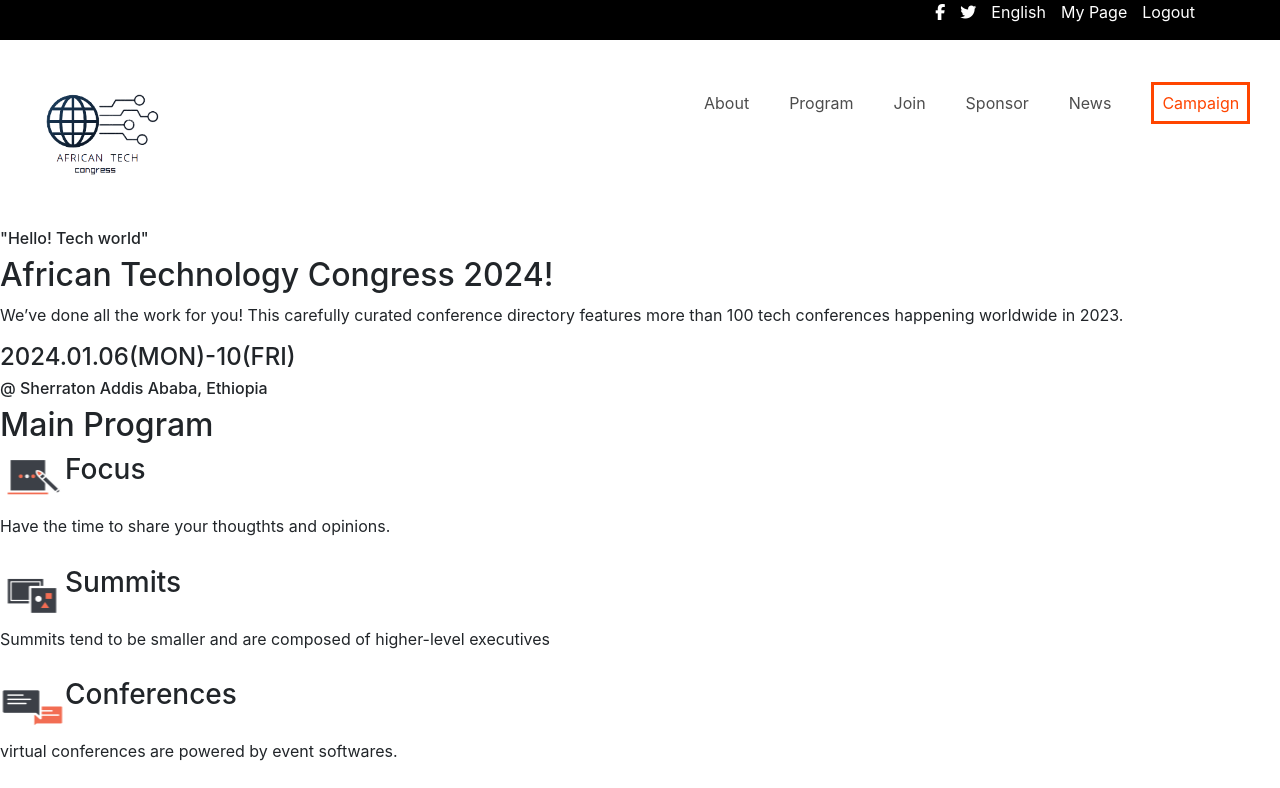
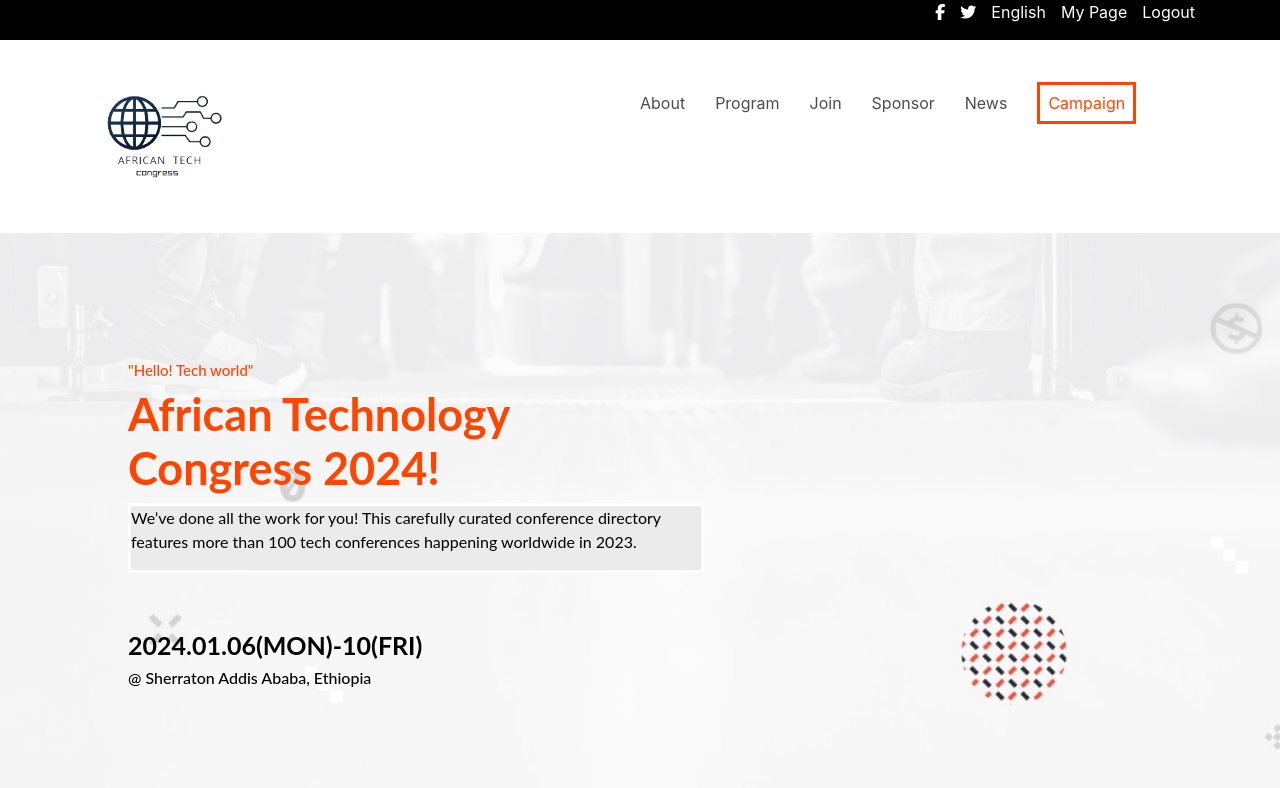
Before and after one commit to Zel-hub7/Capstone-project1, a website: page index.html in a window 1280 px wide. Shown: the top 788 px of the page. Drawn offline with nearby package versions, Linux system fonts and the light colour scheme; a web font is replaced by a local one.

Commit message:
Modify style file

```diff
--- a/style.css
+++ b/style.css
@@ -23,7 +23,6 @@
     background-repeat: no-repeat;
     background-size: 100%;
     background-size: cover;
-
   }
 
   .main-nav {
@@ -40,18 +39,17 @@
     height: 90vh;
   }
   .middle {
-    font-family: 'Lato', sans-serif;
+    font-family: "Lato", sans-serif;
     font-size: 40px;
     font-weight: bolder;
     color: orangered;
-
   }
   .top {
-    font-family: 'Lato', sans-serif;
+    font-family: "Lato", sans-serif;
     color: orangered;
   }
   .main-text {
-    font-family: 'Lato', sans-serif;
+    font-family: "Lato", sans-serif;
     display: flex;
     flex-direction: column;
     margin-left: 5%;
@@ -93,7 +91,7 @@
     gap: 0.5em;
   }
   .card-box p {
-    font-family: 'Lato',sans-serif;
+    font-family: "Lato", sans-serif;
     font-size: 1rem;
     color: white;
   }
@@ -121,7 +119,6 @@
     background-repeat: no-repeat;
     background-size: 100%;
     background-size: cover;
-
   }
   .join {
     display: flex;
@@ -152,7 +149,6 @@
     background-color: white;
     margin-top: 15%;
     padding-top: 10%;
-
   }
   .about-child {
     width: 70%;
@@ -165,7 +161,6 @@
     border: solid grey;
     border-width: 1px;
     margin-left: 5%;
-
   }
   #the {
     margin-left: 20%;
@@ -178,7 +173,6 @@
     flex-direction: column;
     row-gap: 20px;
     margin: 5%;
-
   }
   .past-events img {
     width: 100%;
@@ -195,12 +189,11 @@
   .f-par {
     display: flex;
     column-gap: 13%;
-    margin-left: -10%
+    margin-left: -10%;
   }
   .f-par2 {
     display: flex;
     column-gap: 7%;
-
   }
   .partners {
     background-color: rgb(53, 53, 53);
@@ -216,7 +209,6 @@
   }
   .footer-flex img {
     width: 60%;
-
   }
   .footer-par {
     margin-top: 5%;
@@ -225,7 +217,6 @@
   .desc p {
     margin-left: 5%;
   }
-
 }
 /* Desktop version */
 @media screen and (min-width: 769px) {
@@ -241,31 +232,73 @@
     flex-direction: row;
     column-gap: 15px;
     color: rgb(255, 255, 255);
-
   }
   .navigation {
     display: flex;
     flex-direction: row;
-      column-gap: 40%;
+    column-gap: 30%;
   }
   .second-nav-ul {
     display: flex;
     flex-direction: row;
-      column-gap: 20px;
+    column-gap: 15px;
     width: 100%;
-      margin-top: 4%;
-
-
-
+    padding-top: 4%;
   }
   .second-nav-ul li a {
     color: rgb(77, 77, 77);
   }
   .navigation-logo {
-      width: 15%;
+    width: 20%;
+    padding-left: 60px;
   }
   #cc-btn {
     border: solid orangered;
     color: orangered;
   }
+  .main-section {
+    background: url(Img/desktop-about-bg_img.jpg);
+    background-repeat: no-repeat;
+    background-size: cover;
+    height: 100vh;
   }
+  .hello {
+    width: 50%;
+  }
+  .main-text {
+    display: flex;
+    flex-direction: column;
+    font-family: "Lato",sans-serif;
+    margin-left: 10%;
+    padding-top: 10%;
+    color: orangered;
+  }
+  .top {
+    font-size: 15px;
+  }
+  .middle {
+    font-size: 45px;
+    font-family: "Lato",sans-serif;
+    font-weight: bolder;
+  }
+  .lower {
+    font-size: 16px;
+    width: 50%;
+    color: black;
+    background-color: rgb(235, 235, 235);
+    border: solid white;
+  }
+  .date {
+    margin-top: 5%;
+    color: black;
+  }
+  .date h4 {
+    color: black;
+    font-weight: bolder;
+    font-family: "Lato", sans-serif;
+    font-size: 25px;
+  }
+
+
+
+}
```
Lines whose indentation alone changed are shown as unchanged.
